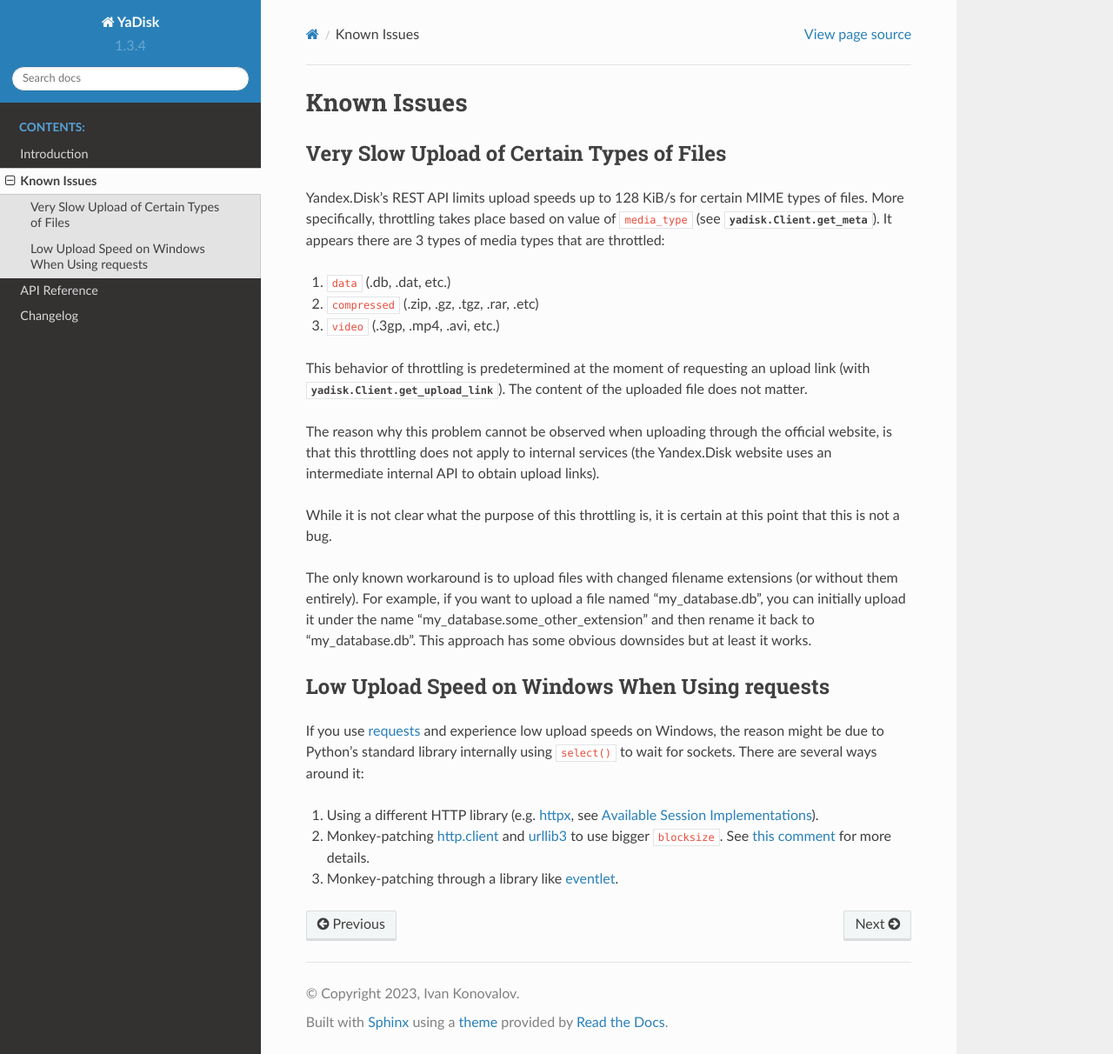
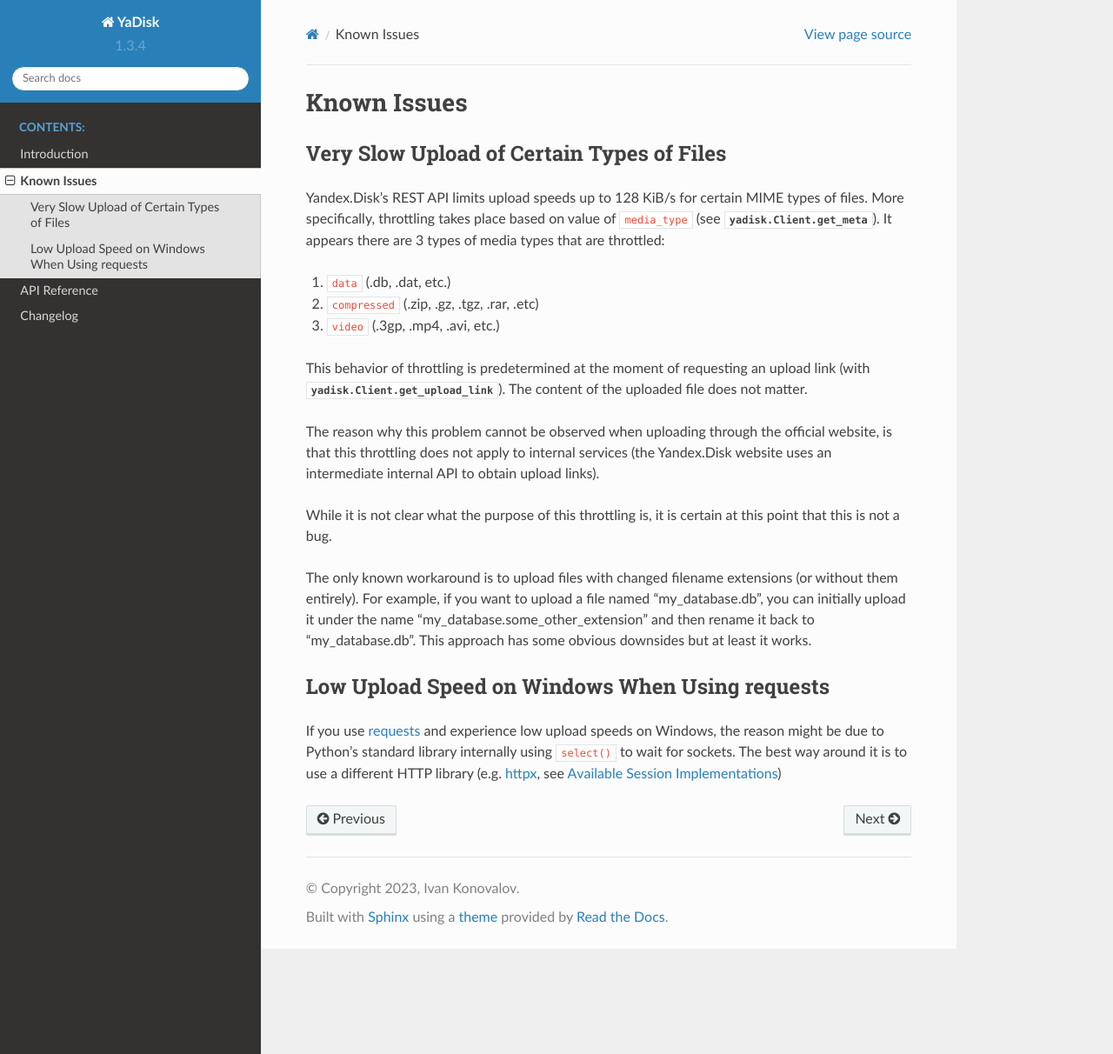
Before and after one commit to ivknv/yadisk, a Sphinx documentation site: the page built from docs/known_issues.rst, in a window 1280 px wide and 1212 px high. Shown: the whole window at 87% size. Built offline with Sphinx 7.4.7 and the Read the Docs theme 2.0.0, drawn with Linux system fonts in a browser that asks for light colours.

Commit message:
Update known_issues.rst

```diff
--- a/docs/known_issues.rst
+++ b/docs/known_issues.rst
@@ -33,19 +33,10 @@
 Low Upload Speed on Windows When Using requests
 ###############################################
 
-.. _http.client: https://docs.python.org/3/library/http.client.html
-.. _urllib3: https://pypi.org/project/urllib3/
-.. _eventlet: https://pypi.org/project/eventlet
-.. _yadisk-async: https://pypi.org/project/yadisk-async
-.. _aiohttp: https://pypi.org/project/aiohttp
 .. _requests: https://pypi.org/project/requests
 .. _httpx: https://pypi.org/project/httpx
 
 If you use `requests`_ and experience low upload speeds on Windows, the reason
 might be due to Python's standard library internally using :code:`select()` to
-wait for sockets. There are several ways around it:
-
-1) Using a different HTTP library (e.g. `httpx`_, see :doc:`/api_reference/sessions`).
-2) Monkey-patching `http.client`_ and `urllib3`_ to use bigger :code:`blocksize`.
-   See `this comment <https://github.com/urllib3/urllib3/issues/1394#issuecomment-954044006>`_ for more details.
-3) Monkey-patching through a library like `eventlet`_.
+wait for sockets. The best way around it is to use a different HTTP library
+(e.g. `httpx`_, see :doc:`/api_reference/sessions`)
```
